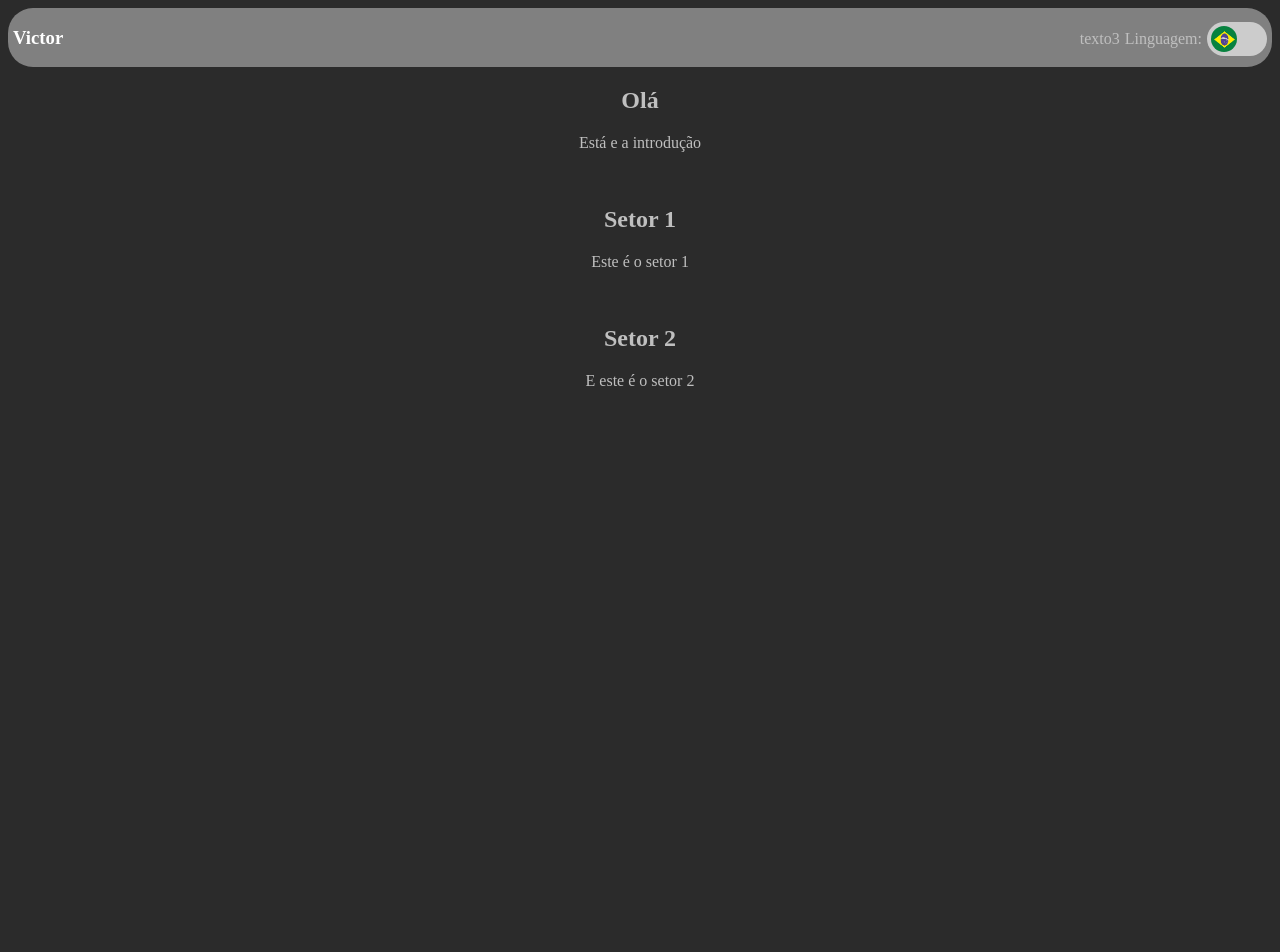
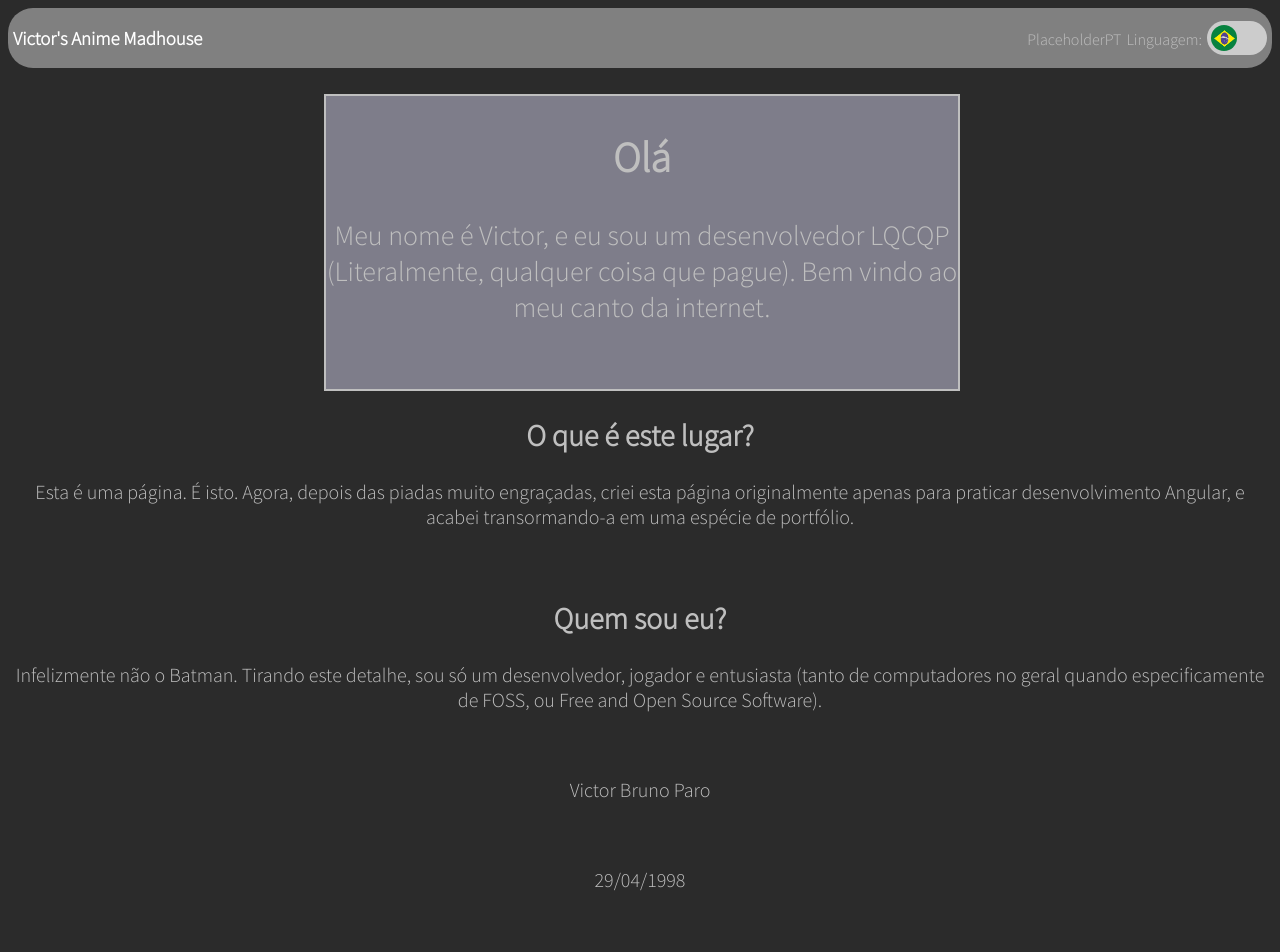
Before and after one commit to Terrible-Developer/dev-portfolio, an Angular app: page / in a window 1280 px wide. Shown: the top 952 px of the page. Before the commit the page ends 800 px from the top, so only its background shows below. Built offline with nearby package versions, Linux system fonts and the light colour scheme.

Commit message:
Colocando um pouco mais de conteúdo, começando a estruturar um pouco melhor a página inicial, se ainda pouco

```diff
--- a/src/app/app.component.html
+++ b/src/app/app.component.html
@@ -2,9 +2,25 @@
   <div id="bar">
     <app-topbar [isTranslated]="globalTranslation" (languageToggle)="changeLanguage($event)"></app-topbar>
   </div>
-  <div id="introduction">
-    <app-infoblock class="intro" [isTranslated]="globalTranslation" sectionTitle="Olá" sectionTitleEN="Hello There" sectionContent="Está e a introdução" sectionContentEN="This is the introduction"></app-infoblock>
+  <div id="introduction" class="intro">
+    <app-infoblock [isTranslated]="globalTranslation" sectionTitle="Olá" sectionTitleEN="Hello There"
+                   sectionContent="Meu nome é Victor, e eu sou um desenvolvedor LQCQP (Literalmente, qualquer coisa que pague). Bem vindo ao meu canto da internet."
+                   sectionContentEN="My name is Victor, and I'm a LATP developer (Literally anything that pays). Welcome to my corner of the internet.">
+    </app-infoblock>
   </div>
-  <app-infoblock [isTranslated]="globalTranslation" sectionTitle="Setor 1" sectionTitleEN="Section 1" sectionContent="Este é o setor 1" sectionContentEN="This is section 1"></app-infoblock>
-  <app-infoblock [isTranslated]="globalTranslation" sectionTitle="Setor 2" sectionTitleEN="Section 2" sectionContent="E este é o setor 2" sectionContentEN="This is section 2"></app-infoblock>
+  <div class="infoSection">
+    <app-infoblock [isTranslated]="globalTranslation" sectionTitle="O que é este lugar?" sectionTitleEN="What is this place?"
+                   sectionContent="Esta é uma página. É isto. Agora, depois das piadas muito engraçadas, criei esta página originalmente apenas para praticar desenvolvimento Angular, e acabei transormando-a em uma espécie de portfólio."
+                   sectionContentEN="This is a page. That's it, Now, jokes aside, I originally created this page just to practice Angular development, but decided to transform it in some kind of webdev portfolio."></app-infoblock>
+    <app-infoblock [isTranslated]="globalTranslation" sectionTitle="Quem sou eu?" sectionTitleEN="Who am I"
+                   sectionContent="Infelizmente não o Batman. Tirando este detalhe, sou só um desenvolvedor, jogador e entusiasta (tanto de computadores no geral quando especificamente de FOSS, ou Free and Open Source Software)."
+                   sectionContentEN="Unfortunately, not Batman. Besides that, I'm just a developer, player, and enthusiast (be it of computers in general as of FOSS or Free and Open Source Software)"></app-infoblock>
+    <div class="overview">
+      <p>Victor Bruno Paro</p> <br/>
+      <p>29/04/1998</p> <br />
+      <p>Email: victorbparo@gmail.com</p>
+      <p>{{!globalTranslation ? "Umuarama - Paraná, Brasil" : "Umuarama - Paraná, Brazil"}}</p>
+    </div>
+  </div>
+  <footer>Criado por Victor Paro</footer>
 </div>
--- a/src/app/app.component.sass
+++ b/src/app/app.component.sass
@@ -5,4 +5,19 @@
   text-align: center
 
 .intro
-  //text-align: left
+  width: 50%
+  margin-left: 25%
+  margin-top: 2%
+  //color: #7e7d8a
+  font-size: 28px
+  justify-content: center
+  background-color: #7e7d8a
+  border: 2px
+  border-style: solid
+
+.infoSection
+  //background-color:
+  font-size: 20px
+
+footer
+  margin-top:10%
--- a/src/app/app.component.ts
+++ b/src/app/app.component.ts
@@ -8,6 +8,7 @@ import { Component } from '@angular/core';
 })
 export class AppComponent {
   title = 'portfolio';
+  overviewString: String = "Victor Bruno Paro" + "\n\n" + "29/04/1998"
 
   globalTranslation = false;
 
--- a/src/app/infoblock/infoblock.component.html
+++ b/src/app/infoblock/infoblock.component.html
@@ -1,12 +1,12 @@
 <div>
   <div *ngIf="!isTranslated then ptBR else enUS"></div>
   <ng-template #ptBR>
-    <h2>{{sectionTitle}}</h2>
-    <p>{{sectionContent}}</p>
+    <h2 class="title">{{sectionTitle}}</h2>
+    <p class="content">{{sectionContent}}</p>
   </ng-template>
   <ng-template #enUS>
-    <h2>{{sectionTitleEN}}</h2>
-    <p >{{sectionContentEN}}</p>
+    <h2 class="title">{{sectionTitleEN}}</h2>
+    <p class="content">{{sectionContentEN}}</p>
   </ng-template>
   <br/>
 </div>
--- a/src/app/topbar/topbar.component.html
+++ b/src/app/topbar/topbar.component.html
@@ -1,14 +1,14 @@
 <div id="bar">
   <div class="leftItems">
-    <h3 class="testNavBar nameTag">Victor</h3>
+    <h3 class="testNavBar nameTag">Victor's Anime Madhouse</h3>
   </div>
   <div class="rightItems">
     <div *ngIf="!isTranslated then ptBRRight else enUSRight"></div>
     <ng-template #ptBRRight>
-      <p class="testNavBar">texto3</p>
+      <p class="testNavBar">PlaceholderPT</p>
     </ng-template>
     <ng-template #enUSRight>
-      <p class="testNavBar">text3</p>
+      <p class="testNavBar">PlaceHolderEN</p>
     </ng-template>
     <p>{{!isTranslated ? "Linguagem:" : "Language:"}}</p>
     <label id="langToggle" class="testNavBar">
--- a/src/styles.sass
+++ b/src/styles.sass
@@ -1,3 +1,6 @@
 /* You can add global styles to this file, and also import other style files */
+@import url('https://fonts.googleapis.com/css2?family=Source+Sans+Pro:wght@300&display=swap')
+$sourceSans: 'Source Sans Pro', sans-serif
 body
   background-color: #2b2b2b
+  font-family: $sourceSans
```
